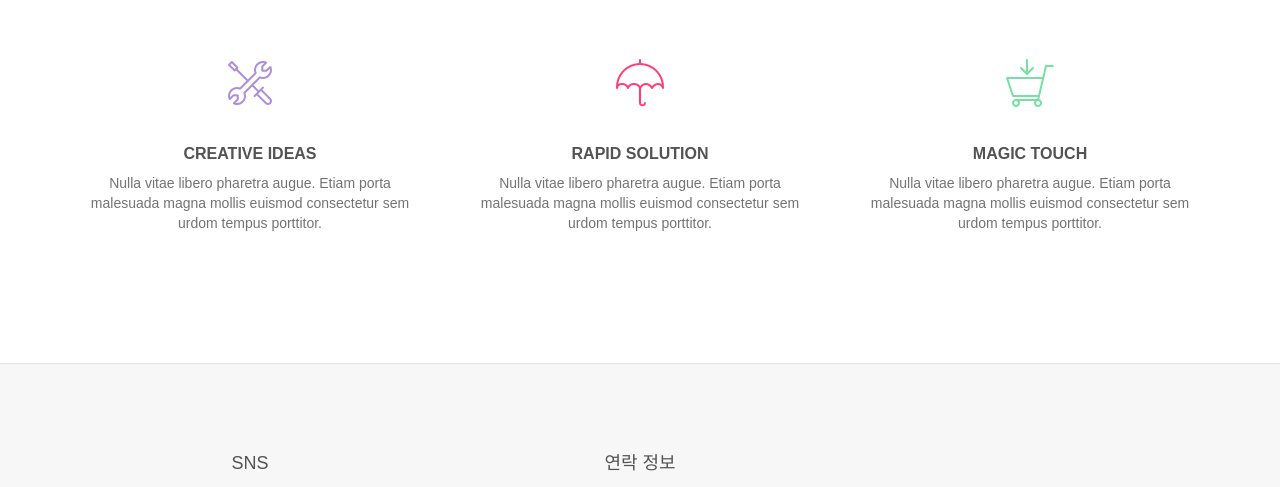
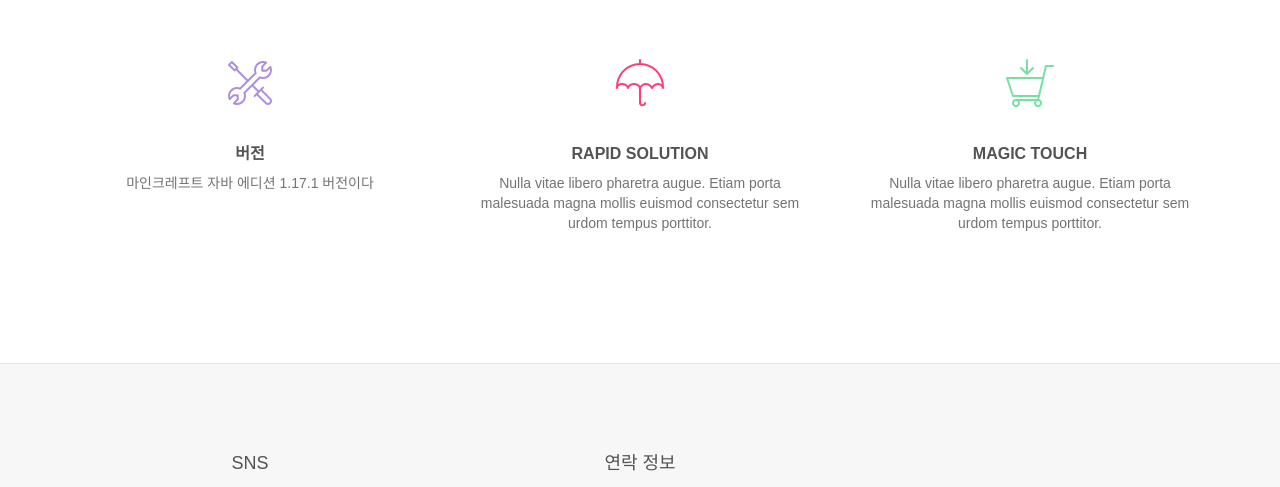
Before and after one commit to KR-TEAM-ALL/web-comgroup, a plain HTML site: page index.html in a window 1280 px wide. Shown: the part 1049-1536 px from the top of the page. Drawn offline with Linux system fonts and the light colour scheme; files whose address does not match are found by name; a web font is replaced by a local one.

Commit message:
버전 추가

```diff
--- a/index.html
+++ b/index.html
@@ -138,8 +138,8 @@
                 <div class="icon-border">
                   <i class="icon-settings-streamline-2 color-l-purple"></i>
                 </div>
-                <h5>Creative Ideas</h5>
-                <p>Nulla vitae libero pharetra augue. Etiam porta malesuada magna mollis euismod consectetur sem urdom tempus porttitor.</p>
+                <h5>버전</h5>
+                <p>마인크레프트 자바 에디션 1.17.1 버전이다</p>
               </div>
             </div>
           </div>
```
